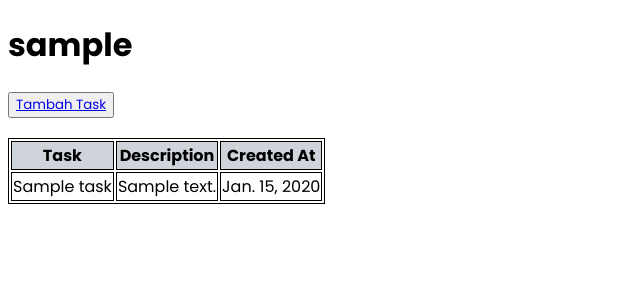
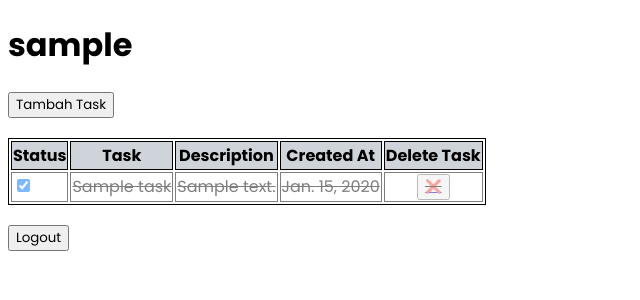
Before and after one commit to edutjie/pbp-assignment-2, a Django app: page /todolist/ in a window 1280 px wide. Shown: the top 300 px of the page, without its empty margins (0-640 px from the left). Run offline with Django 4.2, Linux system fonts and the light colour scheme; a user stored in the database is signed in; tables that the repository leaves empty hold one stand-in row (values such as "Sample post").

Commit message:
Bonus done!

```diff
--- a/project_django/settings.py
+++ b/project_django/settings.py
@@ -141,3 +141,5 @@ for directory in [*STATICFILES_DIRS, STATIC_ROOT]:
 # https://docs.djangoproject.com/en/4.1/ref/settings/#default-auto-field
 
 DEFAULT_AUTO_FIELD = "django.db.models.BigAutoField"
+
+TIME_ZONE = "Asia/Bangkok"
--- a/todolist/models.py
+++ b/todolist/models.py
@@ -3,7 +3,9 @@ from django.contrib.auth.models import User
 
 # Create your models here.
 class Task(models.Model):
+    id = models.AutoField(primary_key=True)
     user = models.ForeignKey(User, on_delete=models.CASCADE)
     date = models.DateField()
     title = models.CharField(max_length=255)
     description = models.TextField()
+    is_finished = models.BooleanField(default=False)
--- a/todolist/templates/create_task.html
+++ b/todolist/templates/create_task.html
@@ -2,7 +2,7 @@
 {% block content %}
 
 <h3>{{ title }}</h3>
-<form method="post" style="display: flex; flex-direction: column;">
+<form method="post" style="display: flex; flex-direction: column; max-width: 50%; margin: auto; gap: 10px;">
     {% csrf_token %}
 
     <label for="title">Title</label>
--- a/todolist/templates/todolist.html
+++ b/todolist/templates/todolist.html
@@ -1,27 +1,51 @@
 {% extends 'base.html' %} {% block content %} {% load todolist_customtags %}
 
 <h1>{{ username }}</h1>
-<button style="margin-bottom: 20px; text-decoration: none; color: inherit">
-  <a href="{% url 'todolist:create_task' %}">Tambah Task</a>
+<button style="margin-bottom: 20px">
+  <a
+    href="{% url 'todolist:create_task' %}"
+    style="text-decoration: none; color: inherit"
+    >Tambah Task</a
+  >
 </button>
 <table>
   <tr style="background-color: #ced4da">
+    <th>Status</th>
     <th>Task</th>
     <th>Description</th>
     <th>Created At</th>
+    <th>Delete Task</th>
   </tr>
-  {% for task in todolist %} {% if forloop.counter0|modulo:2 != 0 %}
-  <tr style="background-color: #e9ecef">
-    {% else %}
-  </tr>
-
-  <tr>
-    {% endif %}
+  {% for task in todolist %}
+  <tr
+    style="
+        {% if forloop.counter0|modulo:2 != 0 %} background-color: #e9ecef; {% endif %}
+        {% if task.is_finished %} text-decoration: line-through; opacity: 0.5; {% endif %}
+      ">
+    <td>
+      <input
+        type="checkbox"
+        name="status"
+        id="status"
+        {% if task.is_finished %} checked {% endif %}
+        onchange="location.href='{% url 'todolist:update_finished' task.id %}'"
+      />
+    </td>
     <td>{{task.title}}</td>
     <td>{{task.description}}</td>
     <td>{{task.date}}</td>
+    <td style="display: flex; justify-content: center">
+      <button><a href="{% url 'todolist:delete_task' task.id %}">❌</a></button>
+    </td>
   </tr>
   {% endfor %}
 </table>
+<button style="margin-top: 20px">
+  <a
+    href="{% url 'todolist:logout' %}"
+    style="text-decoration: none; color: inherit"
+    >Logout</a
+  >
+</button>
 
 {% endblock content %}
--- a/todolist/urls.py
+++ b/todolist/urls.py
@@ -1,5 +1,13 @@
 from django.urls import path
-from todolist.views import create_task, show_todolist, register, login_user, logout_user
+from todolist.views import (
+    create_task,
+    delete_task,
+    show_todolist,
+    register,
+    login_user,
+    logout_user,
+    update_finished,
+)
 
 app_name = "todolist"
 urlpatterns = [
@@ -8,4 +16,6 @@ urlpatterns = [
     path("register/", register, name="register"),
     path("create-task/", create_task, name="create_task"),
     path("logout/", logout_user, name="logout"),
+    path("delete-task/<int:id>", delete_task, name="delete_task"),
+    path("update-finished/<int:id>", update_finished, name="update_finished"),
 ]
--- a/todolist/views.py
+++ b/todolist/views.py
@@ -6,7 +6,6 @@ from django.contrib import messages
 from django.contrib.auth import authenticate, login, logout
 from django.contrib.auth.decorators import login_required
 from todolist.models import Task
-from django.contrib.auth.models import User
 import datetime
 
 # Create your views here.
@@ -74,3 +73,20 @@ def create_task(request):
         )
         return HttpResponseRedirect(reverse("todolist:show_todolist"))
     return render(request, "create_task.html")
+
+
+@login_required(login_url="/todolist/login/")
+def delete_task(request, id):
+    task = Task.objects.get(user=request.user, id=id)
+    task.delete()
+    return HttpResponseRedirect(reverse("todolist:show_todolist"))
+
+
+@login_required(login_url="/todolist/login/")
+def update_finished(request, id):
+    task = Task.objects.get(user=request.user, id=id)
+    tmp = not task.is_finished
+    task.is_finished = tmp
+    task.save(update_fields = ['is_finished'])
+    print(Task.objects.get(user=request.user, id=id).is_finished)
+    return HttpResponseRedirect(reverse("todolist:show_todolist"))
```
Also changed, not shown: todolist/migrations/0002_task_is_finished.py (added), todolist/migrations/0003_alter_task_id.py (added).
